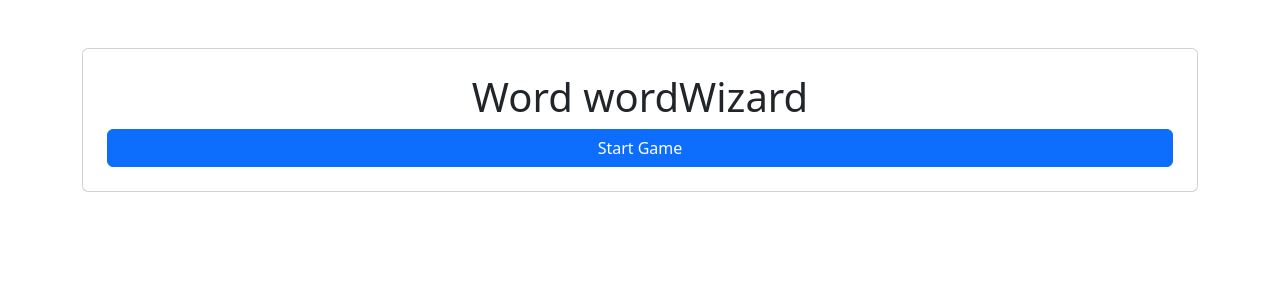
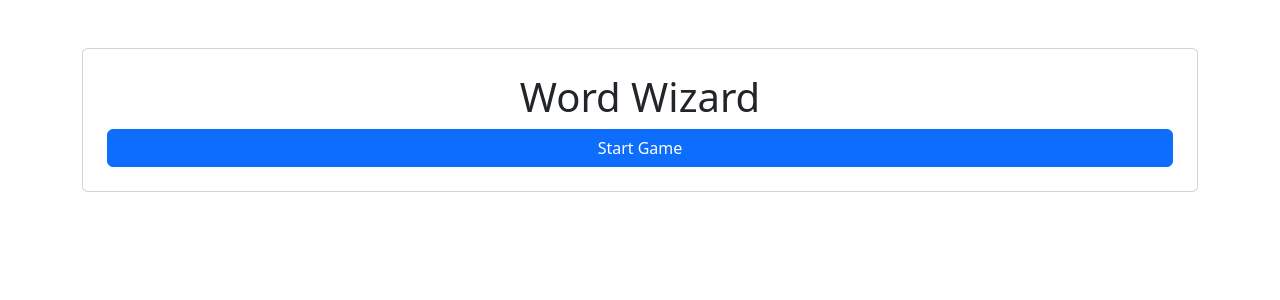
Before and after one commit to Maijawe/oclearn, a React (Create React App) app in the folder frontend/: page /home in a window 1280 px wide. Shown: the top 300 px of the page. Built offline with nearby package versions, Linux system fonts and the light colour scheme.

Commit message:
fix: updated API base URLs to use https

```diff
--- a/frontend/src/HomePage.jsx
+++ b/frontend/src/HomePage.jsx
@@ -164,7 +164,7 @@ function SpellingGame() {
     }
 
     try {
-      const response = await fetch("oclearn.onrender.com/api/updatecipher", {
+      const response = await fetch("https://oclearn.onrender.com/api/updatecipher", {
         method: "POST",
         headers: {
           "Content-Type": "application/json",
@@ -255,7 +255,7 @@ function SpellingGame() {
           console.log("data level Words: "+details.wordsIknow);
 
           try {
-            const response = await fetch("oclearn.onrender.com/api/senddata", {
+            const response = await fetch("https://oclearn.onrender.com/api/senddata", {
               method: "POST",
               headers: {
                 "Content-Type": "application/json",
@@ -649,7 +649,7 @@ function SpellingGame() {
   return (
     <Container className="text-center mt-5">
       <Card className="p-4">
-      <h1>Word wordWizard</h1>
+      <h1>Word Wizard</h1>
 
 
 
```
